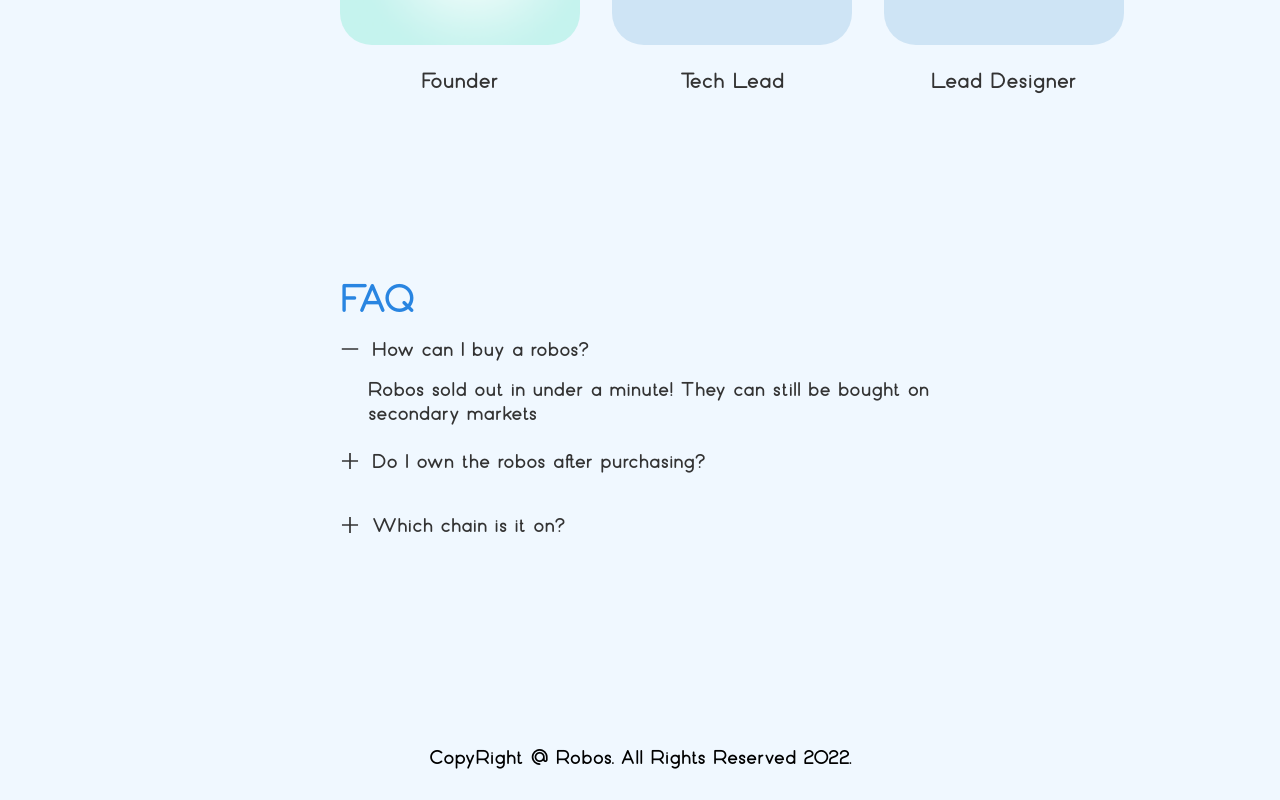
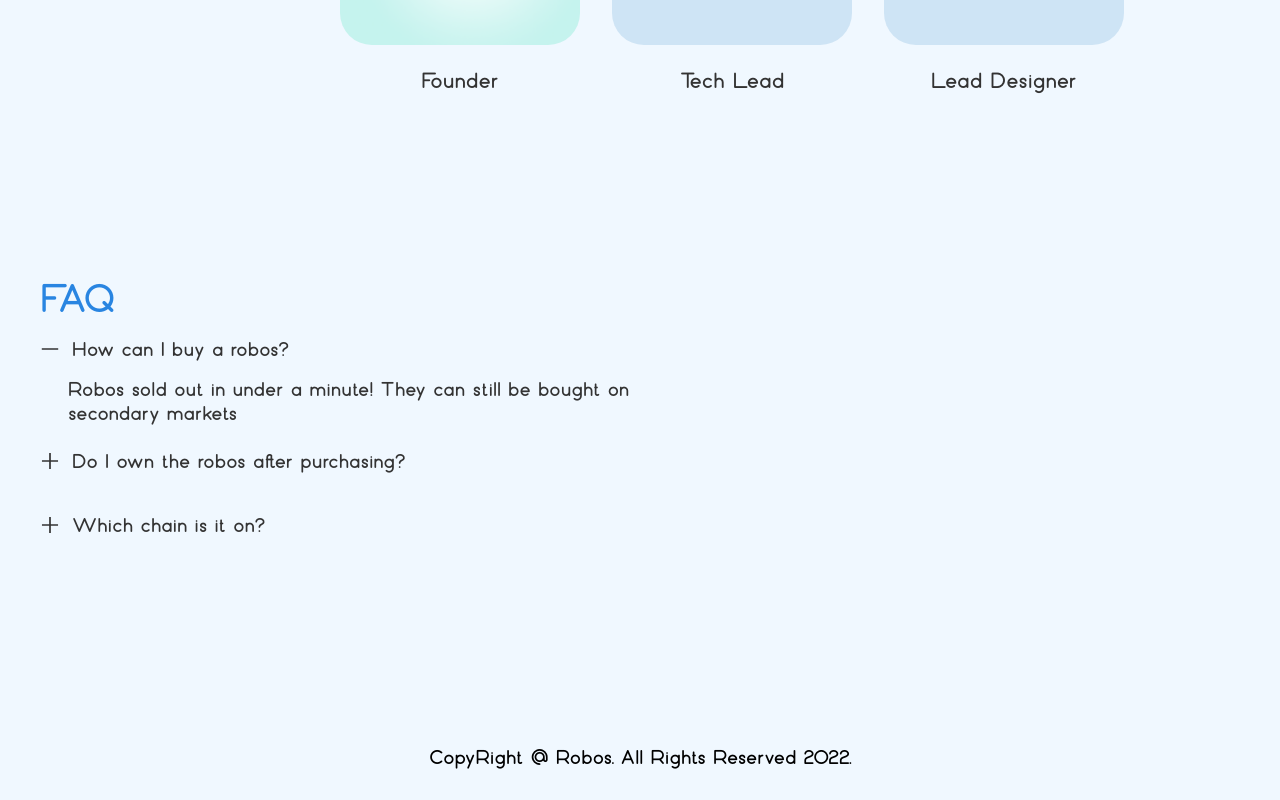
Before and after one commit to doremonnft/doremonnft.github.io, a React (Create React App) app: page / in a window 1280 px wide. Shown: the part 3091-3891 px from the top of the page. Built offline with nearby package versions, Linux system fonts and the light colour scheme.

Commit message:
Fix FAQ section

```diff
--- a/src/css/Faq.module.scss
+++ b/src/css/Faq.module.scss
@@ -1,6 +1,6 @@
 .container {
     display: flex;
-    justify-content: center;
+    justify-content: left;
     gap: 96px;
     margin-top: 48px;
 }
```
